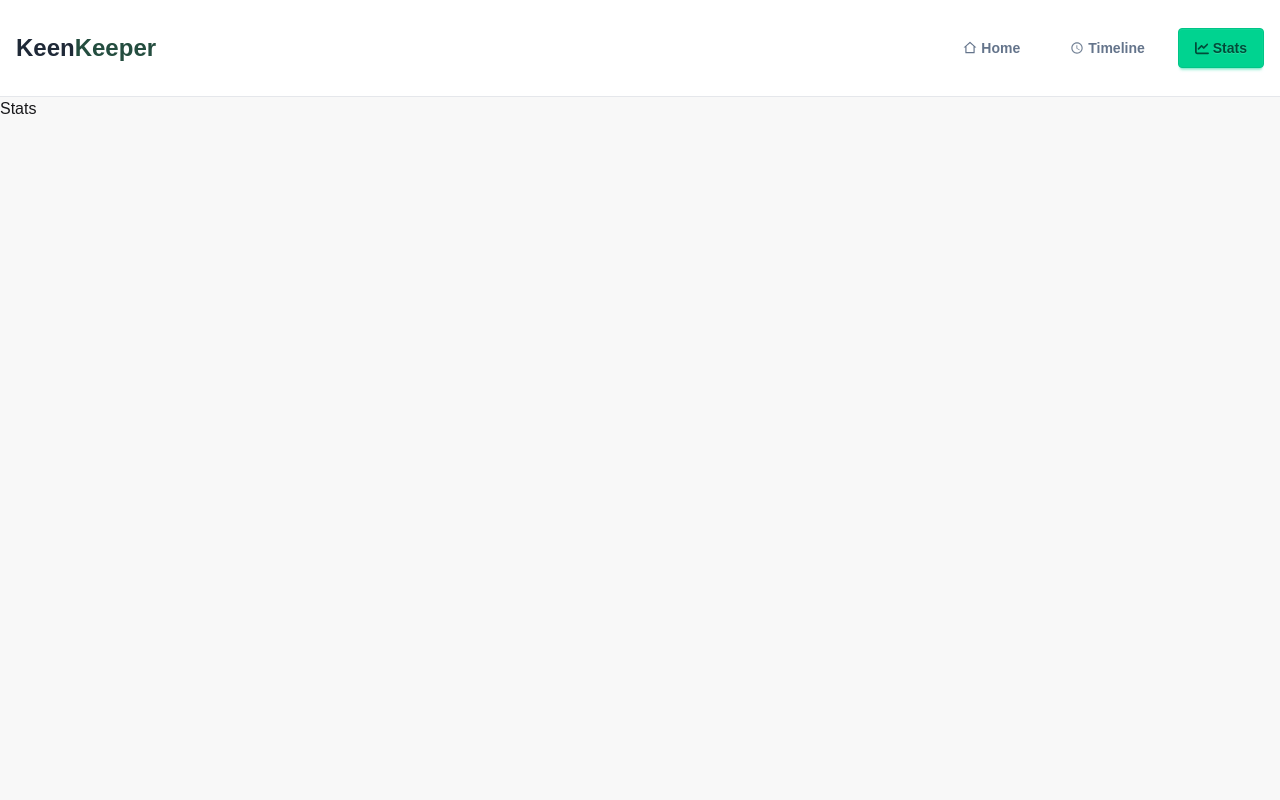
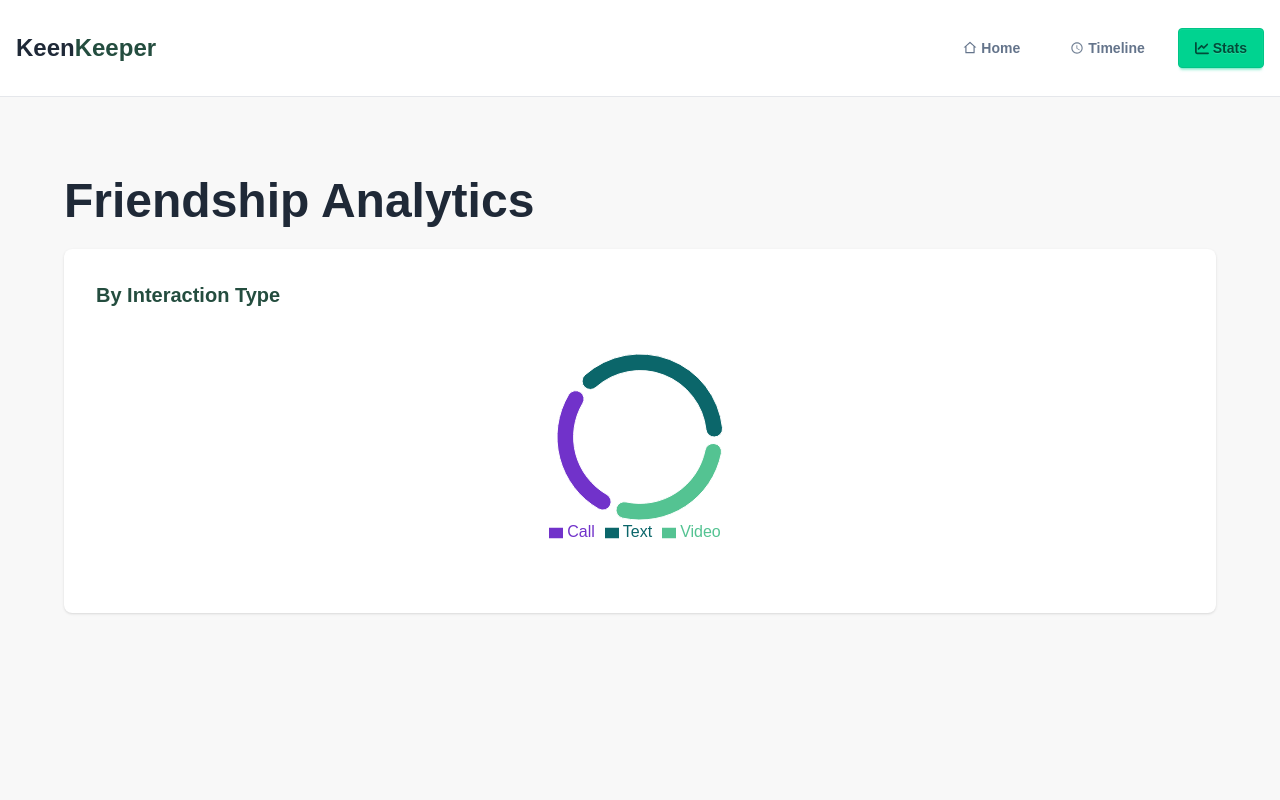
Before and after one commit to SayedHasanDipto/KeenKeeper, a React (Vite) app: page /stats in a window 1280 px wide. Shown: the top 800 px of the page. Built offline with nearby package versions, Linux system fonts and the light colour scheme.

Commit message:
Adding rechart

```diff
--- a/package.json
+++ b/package.json
@@ -18,6 +18,8 @@
     "react-icons": "^5.6.0",
     "react-router": "^7.14.1",
     "react-toastify": "^11.0.5",
+    "rechart": "^0.0.1",
+    "recharts": "^3.8.1",
     "tailwindcss": "^4.2.2"
   },
   "devDependencies": {
--- a/src/component/stats/Stats.jsx
+++ b/src/component/stats/Stats.jsx
@@ -1,10 +1,43 @@
 import React from 'react';
+import { ToolTips } from 'rechart';
+import { Legend, Pie, PieChart, Tooltip } from 'recharts';
 
 const Stats = () => {
+
+    const data = [
+        { name: "Text", value: 400, fill: "#0B666A" },
+        { name: "Call", value: 300, fill: "#7132CA" },
+        { name: "Video", value: 300, fill: "#54C392" },
+    ]
+
+
+
     return (
-        <div>
-            <h1>Stats</h1>
-        </div>
+        <div className='w-6xl mx-auto pt-20'>
+            <div className='mb-6'>
+                <h1 className='text-[#1F2937] text-5xl font-bold'>Friendship Analytics</h1>
+            </div>
+            <div className='spacey-6 p-8 shadow bg-base-100 rounded-lg'>
+                <h1 className='text-xl text-[#244D3F] font-bold mb-10'>By Interaction Type</h1>
+                <div className='flex justify-center items-center mb-8'>
+                    <PieChart style={{ width: '100%', maxWidth: '200px', maxHeight: '60vh', aspectRatio: 1 }} responsive>
+                        <Pie
+                            data={data}
+                            innerRadius="80%"
+                            outerRadius="100%"
+                            cornerRadius="50%"
+                            fill="#8884d8"
+                            paddingAngle={5}
+                            dataKey="value"
+                            isAnimationActive={true}
+                        />
+                        <Legend />
+                        <Tooltip />
+                    </PieChart>
+                </div>
+            </div>
+
+        </div >
     );
 };
 
```
Also changed, not shown: 1 other file (tests, documents, lock files or other folders).
